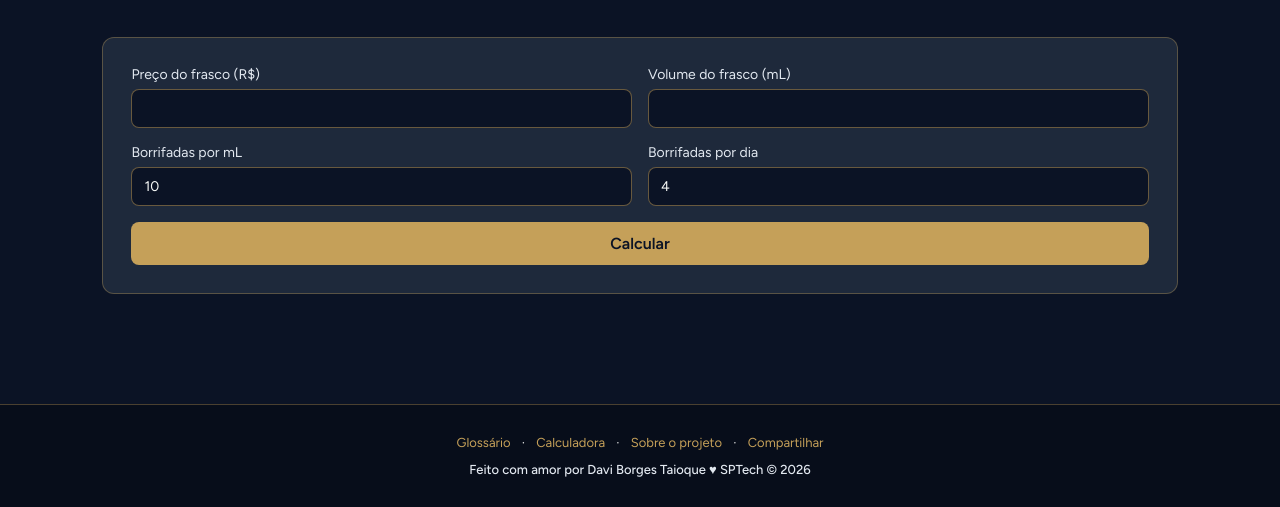
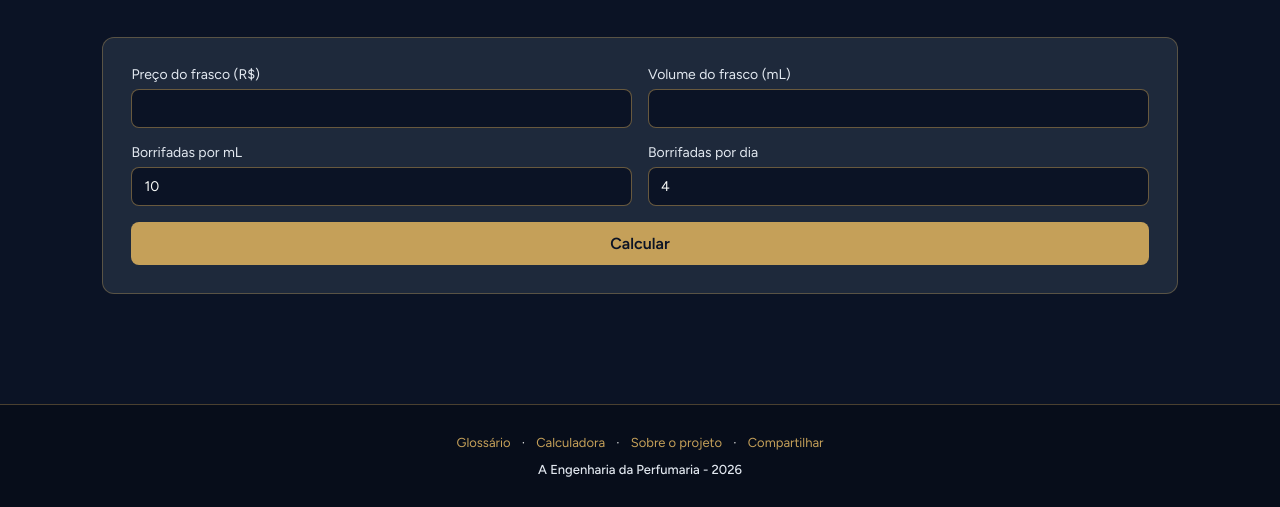
Before and after one commit to daviborges011/EngenhariaDaPerfumaria, a website: page public/calculadora.html in a window 1280 px wide. Shown: the part 306-813 px from the top of the page. Drawn offline with nearby package versions, Linux system fonts and the light colour scheme; files whose address does not match are found by name.

Commit message:
corrige escrita do rodapé

```diff
--- a/public/calculadora.html
+++ b/public/calculadora.html
@@ -69,7 +69,7 @@
           <a href="sobre.html">Sobre o projeto</a> ·
           <a href="#" id="compartilhar">Compartilhar</a>
         </p>
-        <h4>Feito com amor por Davi Borges Taioque &hearts; SPTech &copy; 2026</h4>
+        <h4>A Engenharia da Perfumaria - 2026</h4>
       </div>
     </div>
 
```
Also changed, not shown: public/glossario.html (+1 -1 lines), public/sobre.html (+1 -1 lines).
